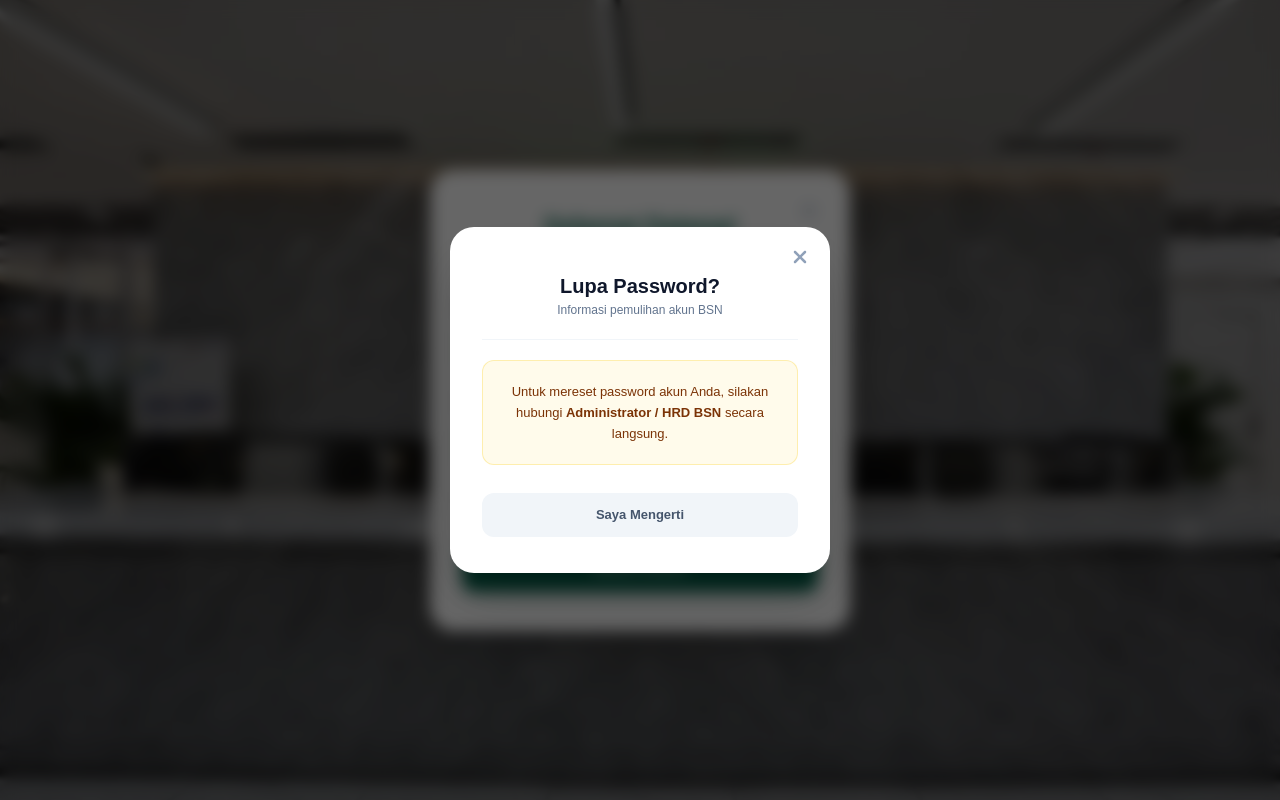
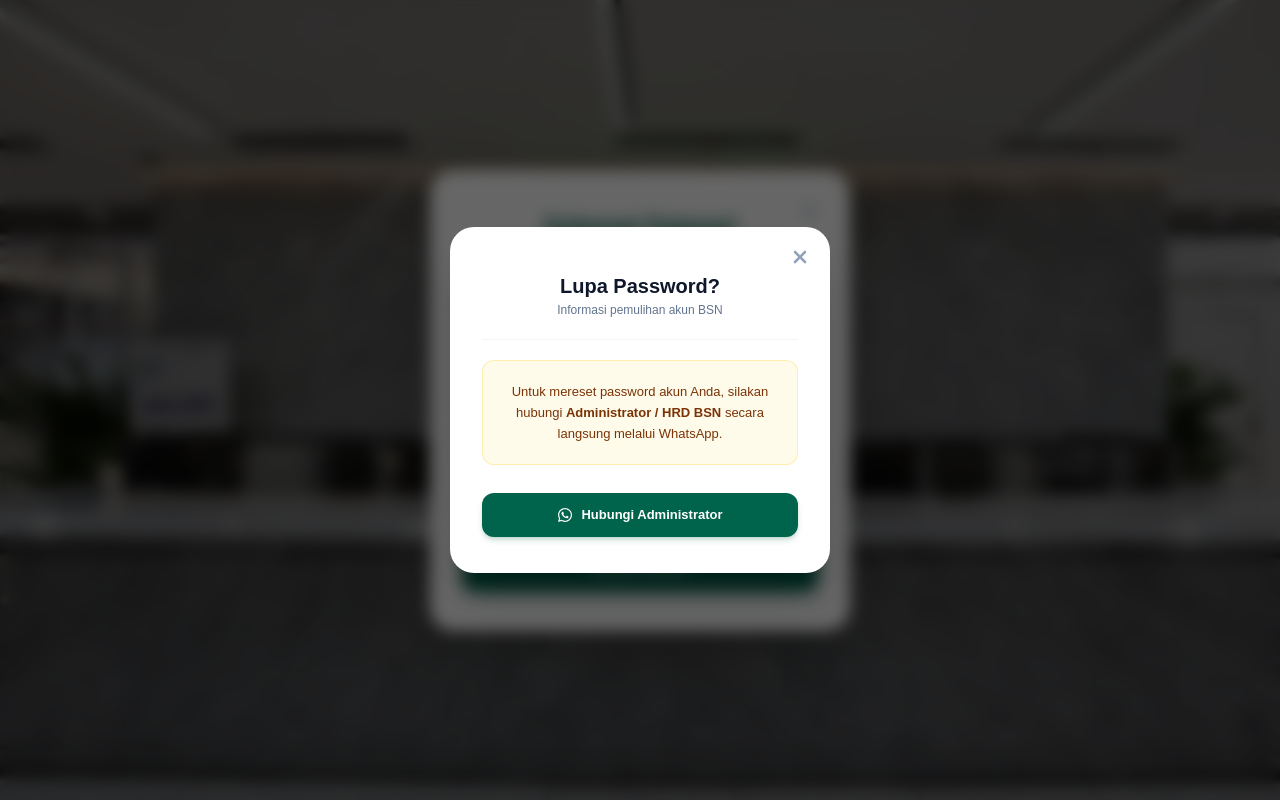
Before and after one commit to ali01-rgb/BSNetOps, a React (Vite) app in the folder client/: page /login in a window 1280 px wide. Both pictures are taken after a click on the button "Lupa password?". Built offline with nearby package versions, Linux system fonts and the light colour scheme; no server answers.

Commit message:
update loginpage

```diff
--- a/client/src/pages/LoginPage.jsx
+++ b/client/src/pages/LoginPage.jsx
@@ -1,5 +1,5 @@
 import { useState, useEffect } from "react";
-import { FaXmark, FaEye, FaEyeSlash, FaCircleCheck } from "react-icons/fa6";
+import { FaXmark, FaEye, FaEyeSlash, FaCircleCheck, FaWhatsapp } from "react-icons/fa6";
 import { useNavigate } from "react-router-dom";
 import toast from "react-hot-toast";
 import { API_URL } from '@/api';
@@ -178,17 +178,19 @@
 
             <div className="bg-amber-50 border border-amber-200/60 rounded-xl p-5 mb-7 text-center">
               <p className="text-[13px] text-amber-900 font-medium leading-relaxed">
-                Untuk mereset password akun Anda, silakan hubungi <b>Administrator / HRD BSN</b> secara langsung.
+                Untuk mereset password akun Anda, silakan hubungi <b>Administrator / HRD BSN</b> secara langsung melalui WhatsApp.
               </p>
             </div>
 
             <div className="flex gap-3">
-              <button
-                onClick={() => setShowForgotModal(false)}
-                className="flex-1 rounded-xl bg-slate-100 py-3 text-[13px] font-bold text-slate-600 hover:bg-slate-200 transition-colors cursor-pointer"
+              <a
+                href="https://wa.me/6285338929242?text=Halo%20Administrator%2C%20saya%20butuh%20bantuan%20untuk%20mereset%20password%20akun%20BSNetOps%20saya."
+                target="_blank"
+                rel="noopener noreferrer"
+                className="flex-1 flex items-center justify-center gap-2 rounded-xl bg-[#00634b] hover:bg-[#004d3a] py-3 text-[13px] font-bold text-white shadow-md shadow-[#00634b]/20 transition-all cursor-pointer"
               >
-                Saya Mengerti
-              </button>
+                <FaWhatsapp size={16} /> Hubungi Administrator
+              </a>
             </div>
           </div>
         </div>
```
